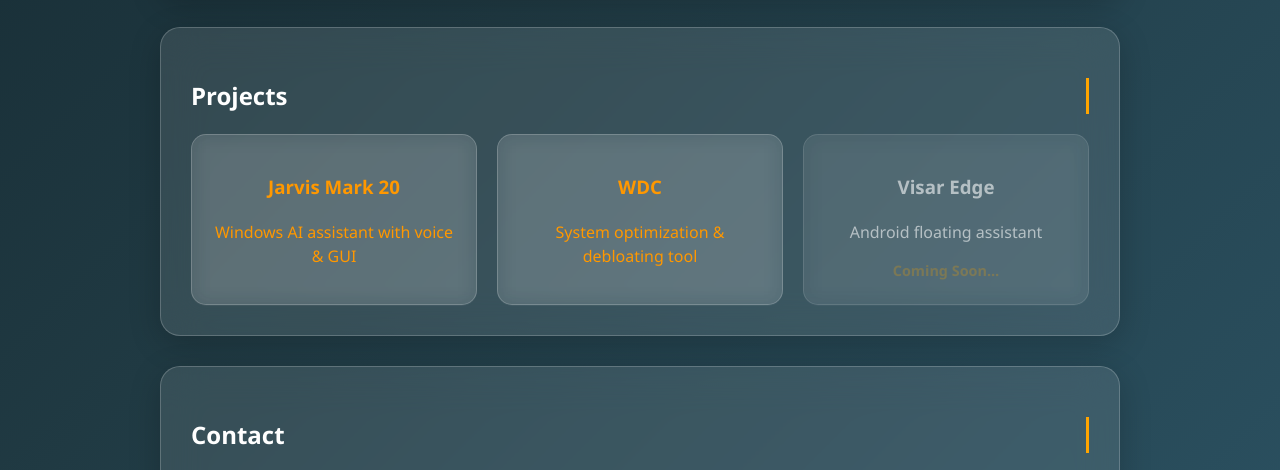
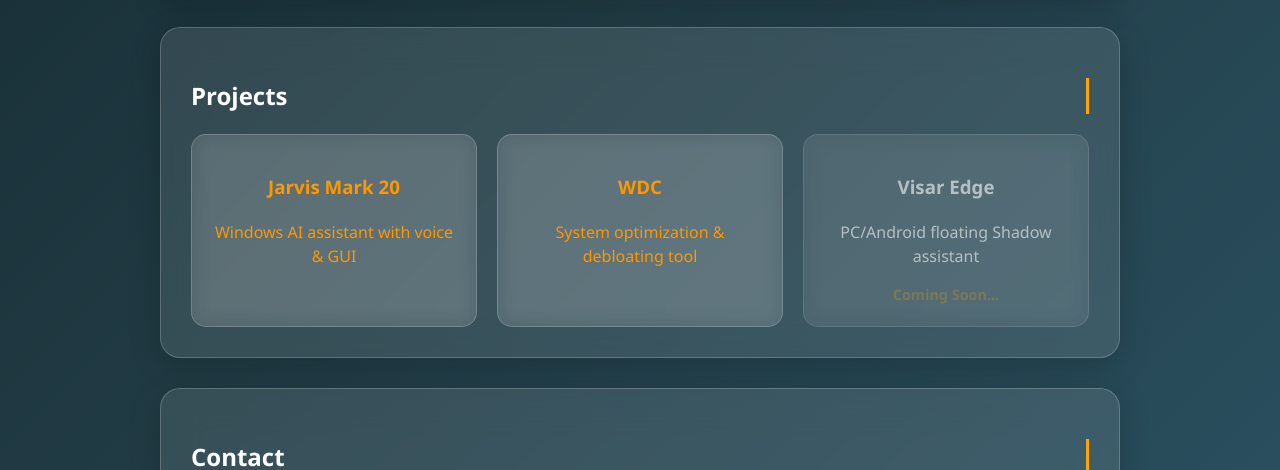
Before and after one commit to RootDeveloperDS/Portfolio, a plain HTML site: page index.html in a window 1280 px wide. Shown: the part 995-1465 px from the top of the page. Drawn offline with Linux system fonts and the light colour scheme; a web font is replaced by a local one.

Commit message:
Update index.html Visar

```diff
--- a/index.html
+++ b/index.html
@@ -256,7 +256,7 @@ I’m building it—one idea at a time.</p>
 
         <div class="project-card in-progress">
           <h3>Visar Edge</h3>
-          <p>Android floating assistant</p>
+          <p>PC/Android floating Shadow assistant</p>
           <div class="coming-soon">Coming Soon...</div>
         </div>
 
```
